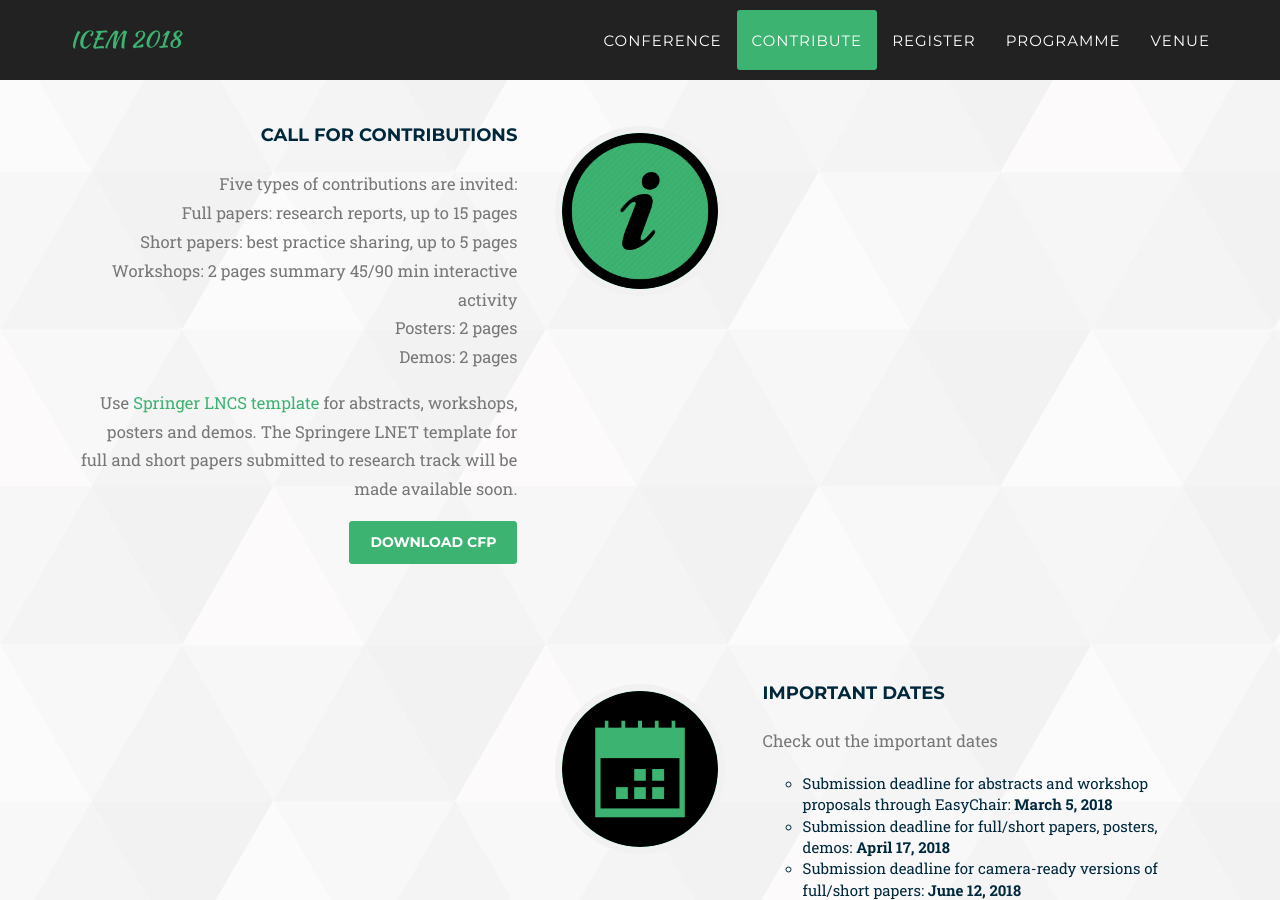
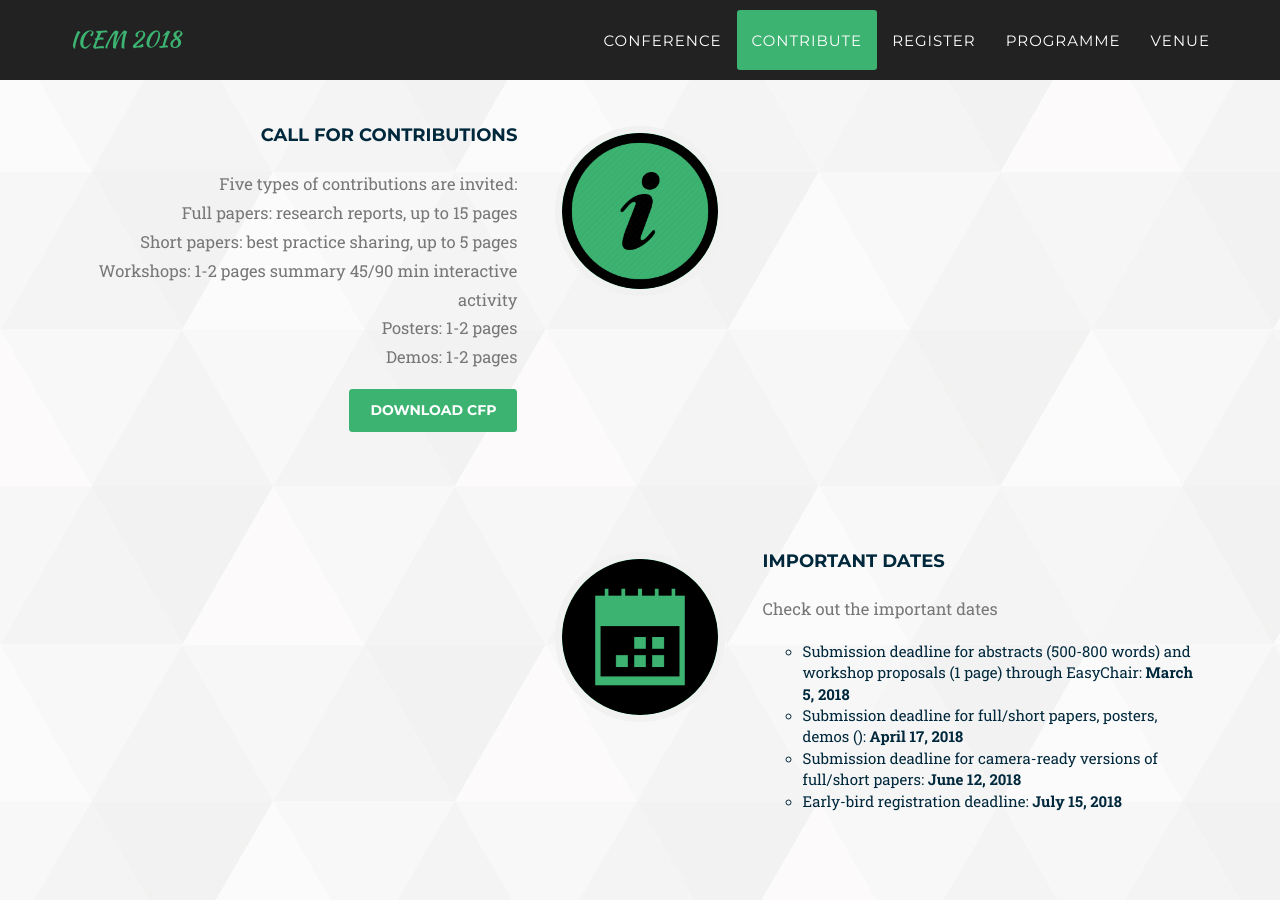
Before and after one commit to MJoosep/ICEM, a Jekyll site: the page built from index.html, in a window 1280 px wide and 900 px high, scrolled down 5366 px. Built offline with Jekyll 4.4.1, drawn with Linux system fonts in a browser that asks for light colours; some web fonts are replaced; some of the changed text lies outside the part shown.

Commit message:
Update contribute.html

```diff
--- a/_includes/2017_data/contribute.html
+++ b/_includes/2017_data/contribute.html
@@ -23,11 +23,11 @@
                                     <p class="text-muted">Five types of contributions are invited:
                                     <br>Full papers: research reports, up to 15 pages
                                     <br>Short papers: best practice sharing, up to 5 pages
-                                    <br>Workshops: 2 pages summary 45/90 min interactive activity
-                                    <br>Posters: 2 pages
-                                    <br>Demos: 2 pages<br>
+                                    <br>Workshops: 1-2 pages summary 45/90 min interactive activity
+                                    <br>Posters: 1-2 pages
+                                    <br>Demos: 1-2 pages<br>
                                     </p>
-                                    <p class="text-muted">Use <a href="http://www.springer.com/gp/computer-science/lncs/conference-proceedings-guidelines">Springer LNCS template</a> for abstracts, workshops, posters and demos. The Springere LNET template for full and short papers submitted to research track will be made available soon. </p>
+
                                 <a href="{{"/files/cfp.pdf" | prepend: site.baseurl }}" class="page-scroll btn btn-sm">Download CfP</a>
                             </div>
                         </li>
@@ -40,12 +40,13 @@
                                     <h4>Important dates</h4>
                                 </div>
                                 <div class="timeline-heading">
-                                    <p class="text-muted">Check out the important dates</p>
+                                    <p class="text-muted">Check out the important dates
                                     <ul>
-                                        <li>Submission deadline for abstracts and workshop proposals through EasyChair: <b>March 5, 2018</b></li>
-                                        <li>Submission deadline for full/short papers, posters, demos: <b>April 17, 2018</b></li>
+                                        <li>Submission deadline for abstracts (500-800 words) and workshop proposals (1 page) through EasyChair: <b>March 5, 2018</b></li>
+                                        <li>Submission deadline for full/short papers, posters, demos (): <b>April 17, 2018</b></li>
                                         <li>Submission deadline for camera-ready versions of full/short papers: <b>June 12, 2018</b></li>
                                         <li>Early-bird registration deadline: <b>July 15, 2018</b></li>
+                                    </p>
                                 </div>
 
                             </div>
@@ -73,9 +74,10 @@
                                     <h4>Submit your contribution</h4>
                                 </div>
                                 <div class="timeline-heading">
-                                    <p class="text-muted">TBA</p>
+                                    <p class="text-muted">We accept submission only through EasyChair system (click on the button below).</p>
+                                    <p class="text-muted">Use <a href="http://www.springer.com/gp/computer-science/lncs/conference-proceedings-guidelines">Springer LNCS template</a> for abstracts, workshops, posters and demos. The Springere LNET template for full and short papers submitted to research track will be made available soon. </p></p>
                                 </div>
-                                <a href="{{"/submitPaper" | prepend: site.baseurl }}" class="page-scroll btn btn-sm">Learn More</a>
+                                <a href="{{"/submitPaper" | prepend: site.baseurl }}" class="page-scroll btn btn-sm">Submit your contribution</a>
                             </div>
                         </li>
                         <!--li>
```
